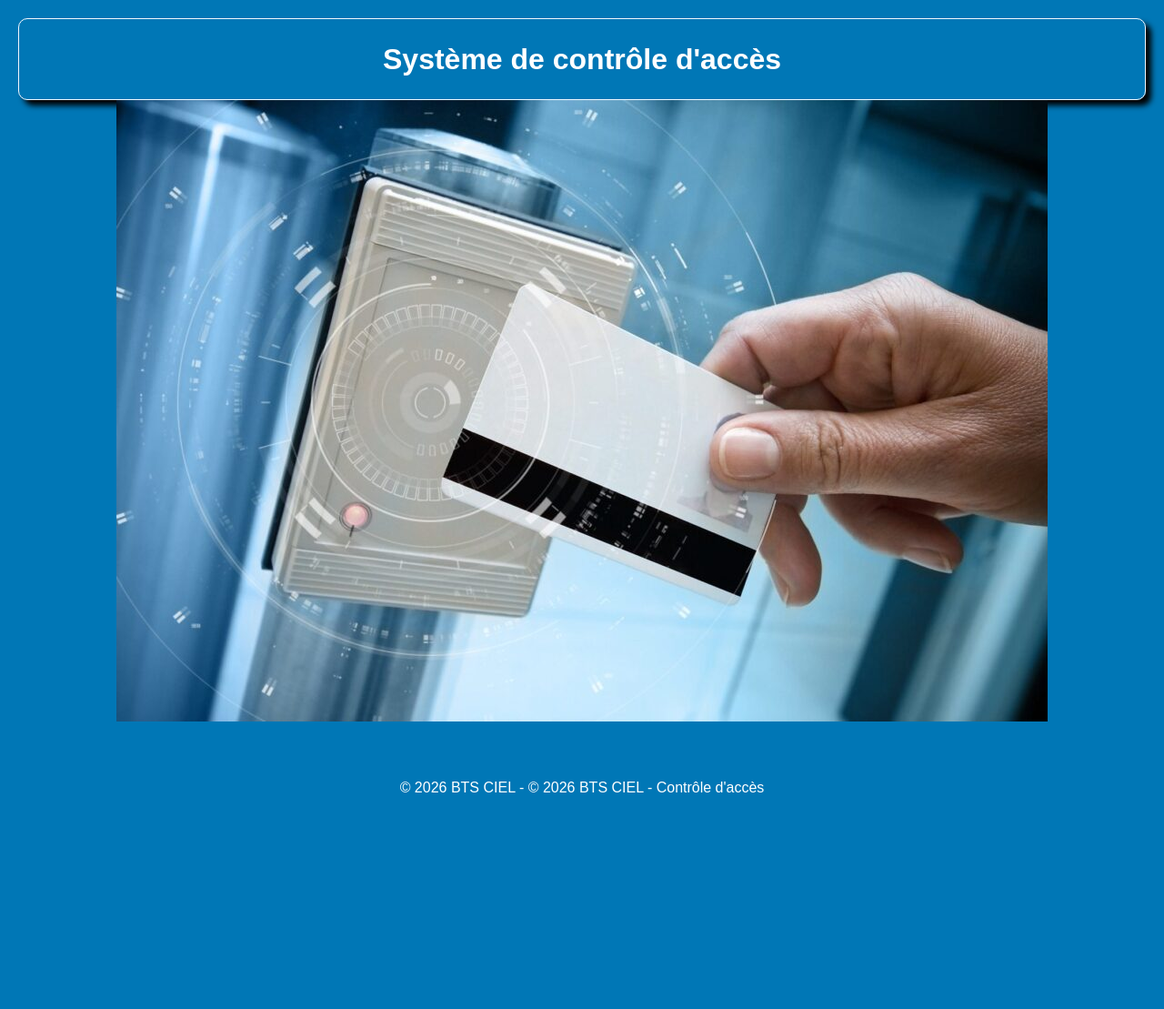
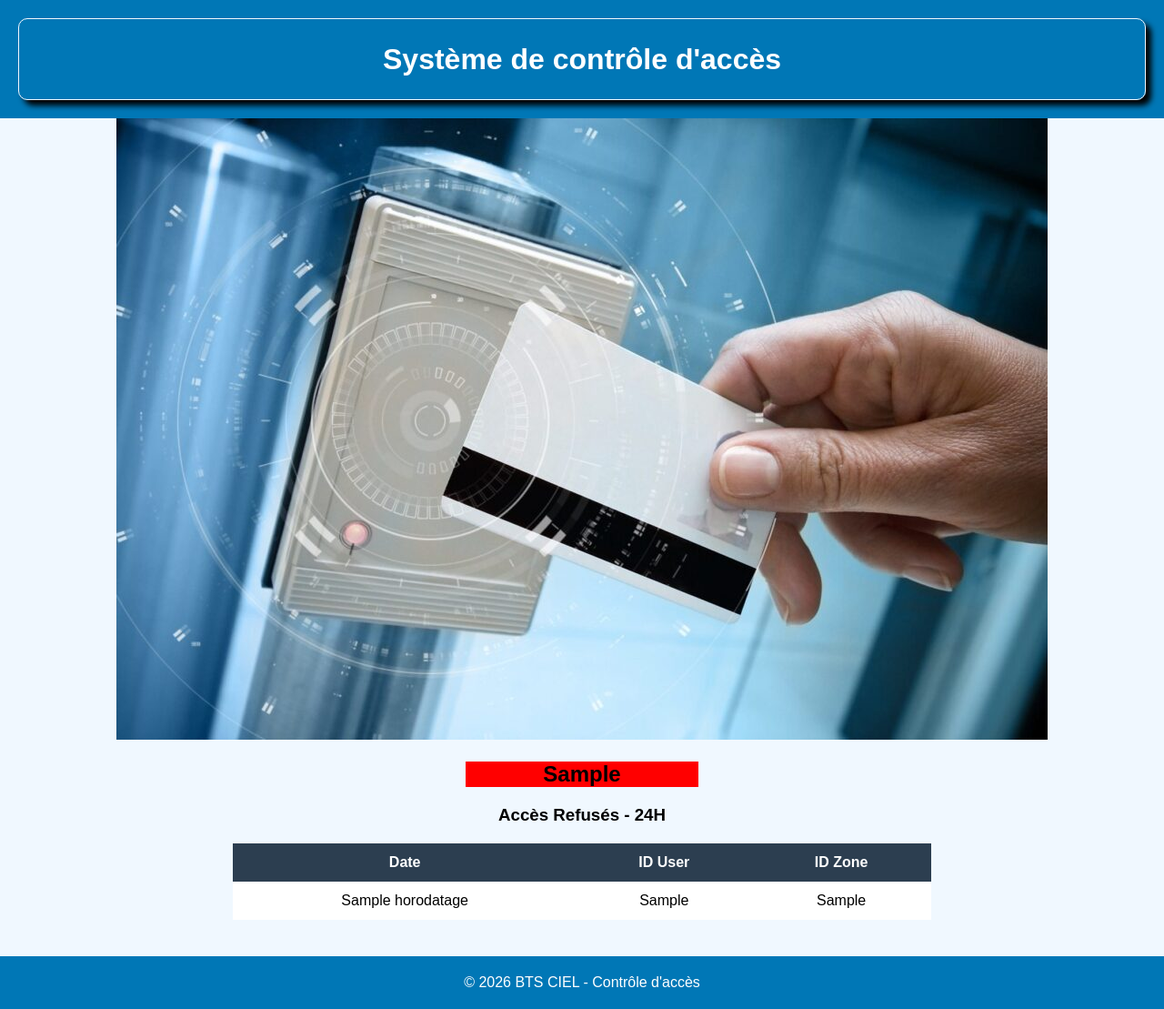
Before and after one commit to Mathys-LD/mathys_security, a Flask app: template templates/index.html in a window 1280 px wide. Shown: the whole page at 91% size. Before the commit the page ends 871 px from the top, so only its background shows below. Run offline with Flask 3, Linux system fonts and the light colour scheme; the template is opened without the code that fills it: most values are stand-ins (such as "Sample title", 1, 10 or a date in 2020).

Commit message:
Started modifing the CSS and HTML

```diff
--- a/static/css/stylegestionstation.css
+++ b/static/css/stylegestionstation.css
@@ -173,6 +173,10 @@ th, td {
 
 h2 {
 	text-align: center;
+	width: 20%;
+	height: 150%;
+	background-color: red;
+	margin-left: 40%;
 }
 
 
--- a/templates/index.html
+++ b/templates/index.html
@@ -5,14 +5,48 @@
     <meta name="viewport" content="width=device-width, initial-scale=1.0">
     <title>Système de contrôle d'accès</title>
     <link rel="stylesheet" href="{{ url_for('static', filename='css/stylegestionstation.css') }}"/>
-
 </head>
 <body>
+
     <header>
         <h1 class="titre">Système de contrôle d'accès</h1>
-    <img src="{{url_for('static', filename='images/RFID.jpg') }}" alt="Bienvenue">
+    </header>
+
+    <div class="dashboard-container">
+
+        <div class="left-panel">
+            <img src="{{url_for('static', filename='images/RFID.jpg') }}" alt="RFID Card">
+
+            <div class="alerte-box">
+                <h2>{{ nbrLogs }}</h2>
+                <h3>Accès Refusés - 24H</h3>
+            </div>
+        </div>
+
+        <table>
+            <thead>
+                <tr>
+                    <th>Date</th>
+                    <th>ID User</th>
+                    <th>ID Zone</th>
+                </tr>
+            </thead>
+            <tbody>
+                {% for ligne in logs %}
+                    <tr>
+                        <td>{{ ligne['horodatage'] }}</td>
+                        <td>{{ ligne['id_user'] }}</td>
+                        <td>{{ ligne['id_zone'] }}</td>
+                    </tr>
+                {% endfor %}
+            </tbody>
+        </table>
+
+    </div>
+
     <footer>
-  &copy; 2026 BTS CIEL -    © 2026 BTS CIEL - Contrôle d'accès
+        &copy; 2026 BTS CIEL - Contrôle d'accès
     </footer>
+
 </body>
 </html>
```
Lines whose indentation alone changed are shown as unchanged.
